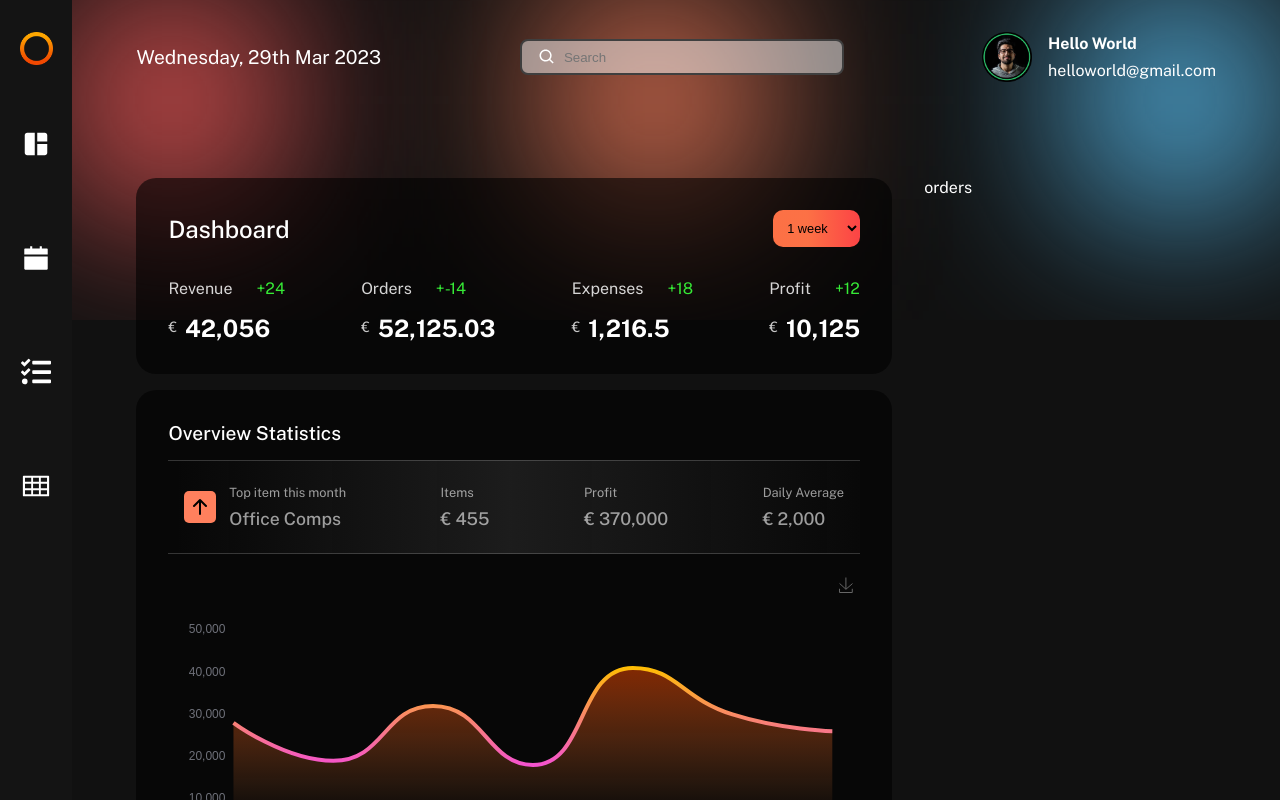
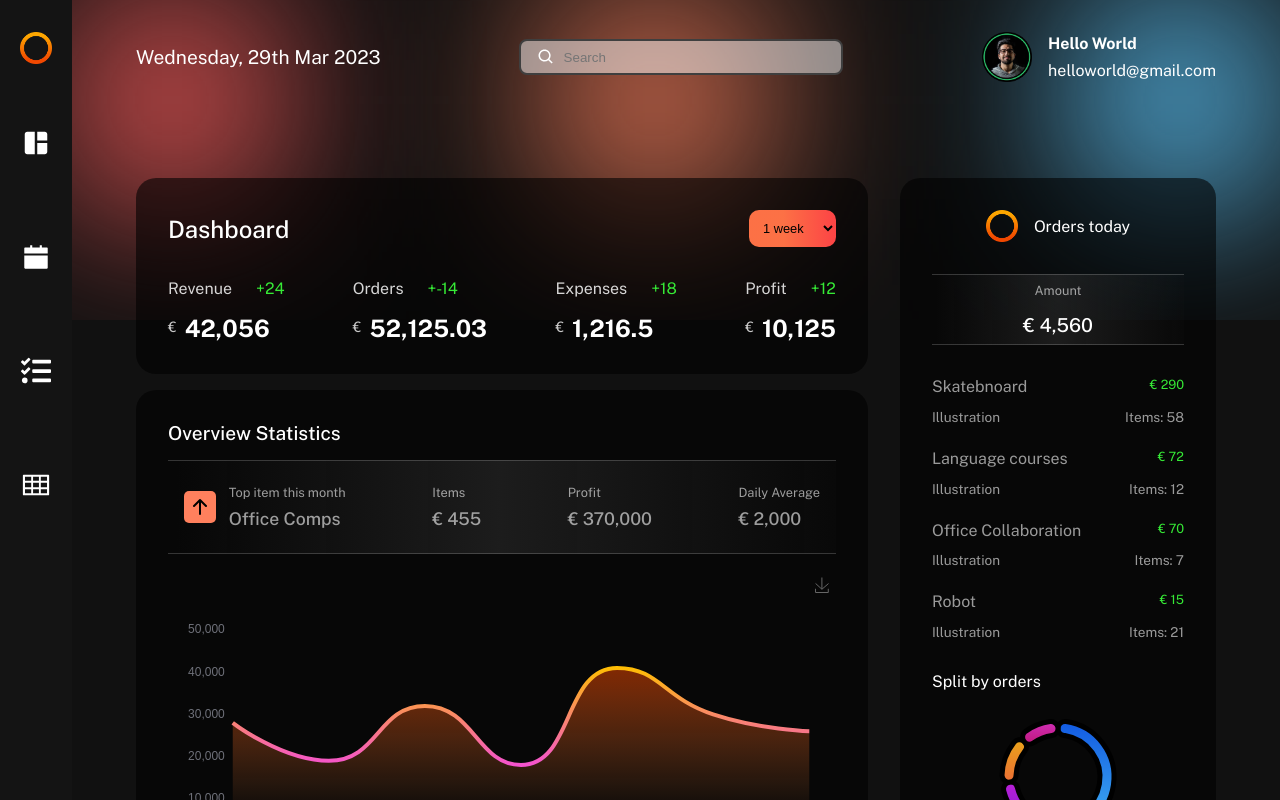
Before and after one commit to Moamin-AbuEwaida/react-dashboard-res, a React (Create React App) app: page /dashboard in a window 1280 px wide. Built offline with nearby package versions, Linux system fonts and the light colour scheme.

Commit message:
orders component

```diff
--- /dev/null
+++ b/src/components/orders/Orders.jsx
@@ -0,0 +1,39 @@
+import React from "react";
+import { groupNumber, ordersData } from "../../data";
+import OrdersPieChart from "../ordersPieChart/OrdersPieChart";
+import css from "./Orders.module.css";
+
+const Orders = () => {
+  return (
+    <div className={`${css.container} theme-container`}>
+      <div className={css.head}>
+        <img src="./logo.png" alt="logo" />
+        <span>Orders today</span>
+      </div>
+      <div className={`grey-container ${css.stat}`}>
+        <span>Amount </span>
+        <span>€ {groupNumber(4560)}</span>
+      </div>
+      <div className={css.orders}>
+        {ordersData.map((order, i) => (
+          <div className={css.order} key={i}>
+            <div>
+              <span>{order.name} </span>
+              <span>€ {order.change}</span>
+            </div>
+            <div>
+              <span>{order.type}</span>
+              <span>Items: {order.items}</span>
+            </div>
+          </div>
+        ))}
+      </div>
+      <div className={css.ordersChart}>
+        <span>Split by orders</span>
+        <OrdersPieChart />
+      </div>
+    </div>
+  );
+};
+
+export default Orders;
--- /dev/null
+++ b/src/components/orders/Orders.module.css
@@ -0,0 +1,72 @@
+.container {
+  width: 30%;
+  display: flex;
+  flex-direction: column;
+  gap: 2rem;
+}
+
+.head {
+  display: flex;
+  align-items: center;
+  justify-content: center;
+  gap: 1rem;
+}
+
+.head > img {
+  width: 2rem;
+}
+
+.stat {
+  padding: 0.5rem;
+  display: flex;
+  flex-direction: column;
+  align-items: center;
+  gap: 1rem;
+  color: var(--grey);
+}
+
+.stat > :nth-child(1) {
+  font-size: 0.8rem;
+}
+
+.stat > :nth-child(2) {
+  font-size: 1.2rem;
+  font-weight: 500;
+  color: #fff;
+}
+
+.orders {
+  display: flex;
+  flex-direction: column;
+  width: 100%;
+  gap: 1.5rem;
+}
+
+.order > div {
+  display: flex;
+  width: 100%;
+  justify-content: space-between;
+  color: var(--grey);
+  font-size: 0.85rem;
+}
+
+.order > :nth-child(1) {
+  margin-bottom: 0.8rem;
+}
+
+.order > :nth-child(1) > :nth-child(1) {
+  font-size: 1rem;
+}
+
+.order > :nth-child(1) > :nth-child(2) {
+  font-size: 0.8rem;
+  color: var(--green);
+}
+
+.orderChart {
+  width: 100%;
+}
+
+.orderChart > :nth-child(1) {
+  text-align: center;
+}
--- /dev/null
+++ b/src/components/ordersPieChart/OrdersPieChart.jsx
@@ -0,0 +1,85 @@
+import React from "react";
+import ReactECharts from "echarts-for-react";
+import * as echarts from "echarts";
+
+const OrdersPieChart = () => {
+  const option = {
+    color: [
+      new echarts.graphic.LinearGradient(0, 0, 0, 1, [
+        {
+          offset: 0,
+          color: "#1158e2",
+        },
+        {
+          offset: 1,
+          color: "#42b5f2",
+        },
+      ]),
+      new echarts.graphic.LinearGradient(0, 0, 0, 1, [
+        {
+          offset: 0,
+          color: "#bc1fd7",
+        },
+        {
+          offset: 1,
+          color: "#7f1dd1",
+        },
+      ]),
+      new echarts.graphic.LinearGradient(0, 0, 0, 1, [
+        {
+          offset: 0,
+          color: "#e8a618",
+        },
+        {
+          offset: 1,
+          color: "#eb6b36",
+        },
+      ]),
+      new echarts.graphic.LinearGradient(0, 0, 0, 1, [
+        {
+          offset: 0,
+          color: "#d131be",
+        },
+        {
+          offset: 1,
+          color: "#bf1575",
+        },
+      ]),
+    ],
+    series: [
+      {
+        name: "Item",
+        type: "pie",
+        radius: ["60%", "80%"],
+        avoidLabelOverlap: false,
+        itemStyle: {
+          borderRadius: 50,
+          borderColor: "black",
+          borderWidth: 5,
+        },
+        label: {
+          show: false,
+          position: "center",
+        },
+        emphasis: {
+          label: {
+            show: true,
+            fontSize: 20,
+            fontWeight: "bold",
+          },
+        },
+        data: [
+          { value: 2190, name: "Search Engine" },
+          { value: 735, name: "Direct" },
+          { value: 580, name: "Email" },
+          { value: 484, name: "Union Ads" },
+        ],
+      },
+    ],
+  };
+  return (
+    <ReactECharts style={{ height: 140, marginTop: "1rem" }} option={option} />
+  );
+};
+
+export default OrdersPieChart;
--- a/src/pages/dashboard/Dashboard.jsx
+++ b/src/pages/dashboard/Dashboard.jsx
@@ -2,6 +2,7 @@
 import css from "./Dashboard.module.css";
 import { cardsData, groupNumber } from "../../data/index.js";
 import Statistics from "../../components/statistics/Statistics";
+import Orders from "../../components/orders/Orders";
 
 const Dashboard = () => {
   return (
@@ -36,7 +37,8 @@
         </div>
         <Statistics />
       </div>
-      <div className={css.orders}>orders</div>
+
+      <Orders />
     </div>
   );
 };
```
